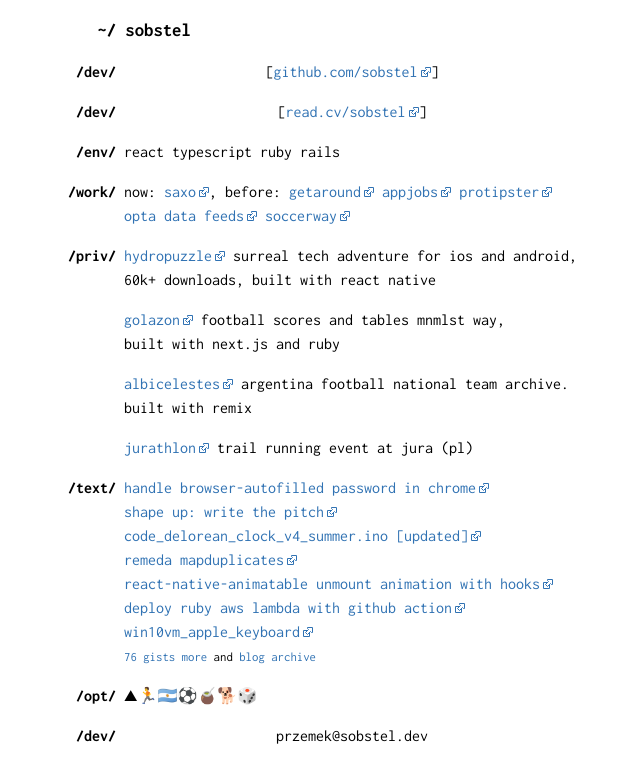
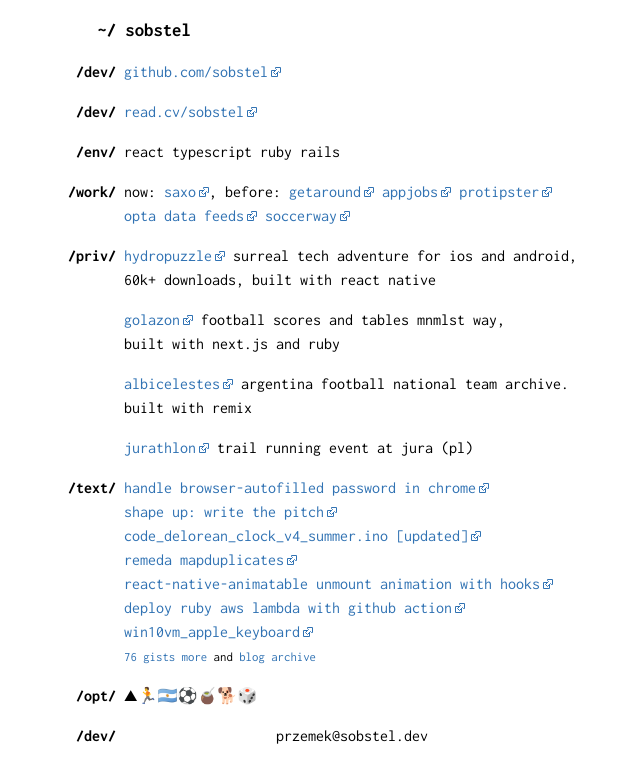
Before and after one commit to sobstel/sobstel.github.com, a Jekyll site: the page built from index.old.html, in a window 1280 px wide. Shown: the top 783 px of the page, without its empty margins (316-956 px from the left). Built offline with Jekyll 4.4.1, drawn with Linux system fonts in a browser that asks for light colours.

Commit message:
If there are no struggles, there is no progress.

```diff
--- a/index.alt.html
+++ b/index.old.html
@@ -13,12 +13,12 @@
       </abbr>
     </dd>
     <dt>/dev/</dt>
-    <dd style="text-align: center">
-      [<a href="https://github.com/sobstel/" target="_blank">github.com/sobstel</a>]
+    <dd>
+      <a href="https://github.com/sobstel/" target="_blank">github.com/sobstel</a>
     </dd>
     <dt>/dev/</dt>
-    <dd style="text-align: center">
-      [<a href="https://read.cv/sobstel" target="_blank">read.cv/sobstel</a>]
+    <dd>
+      <a href="https://read.cv/sobstel" target="_blank">read.cv/sobstel</a>
     </dd>
     <dt>/env/</dt>
     <dd>
```
